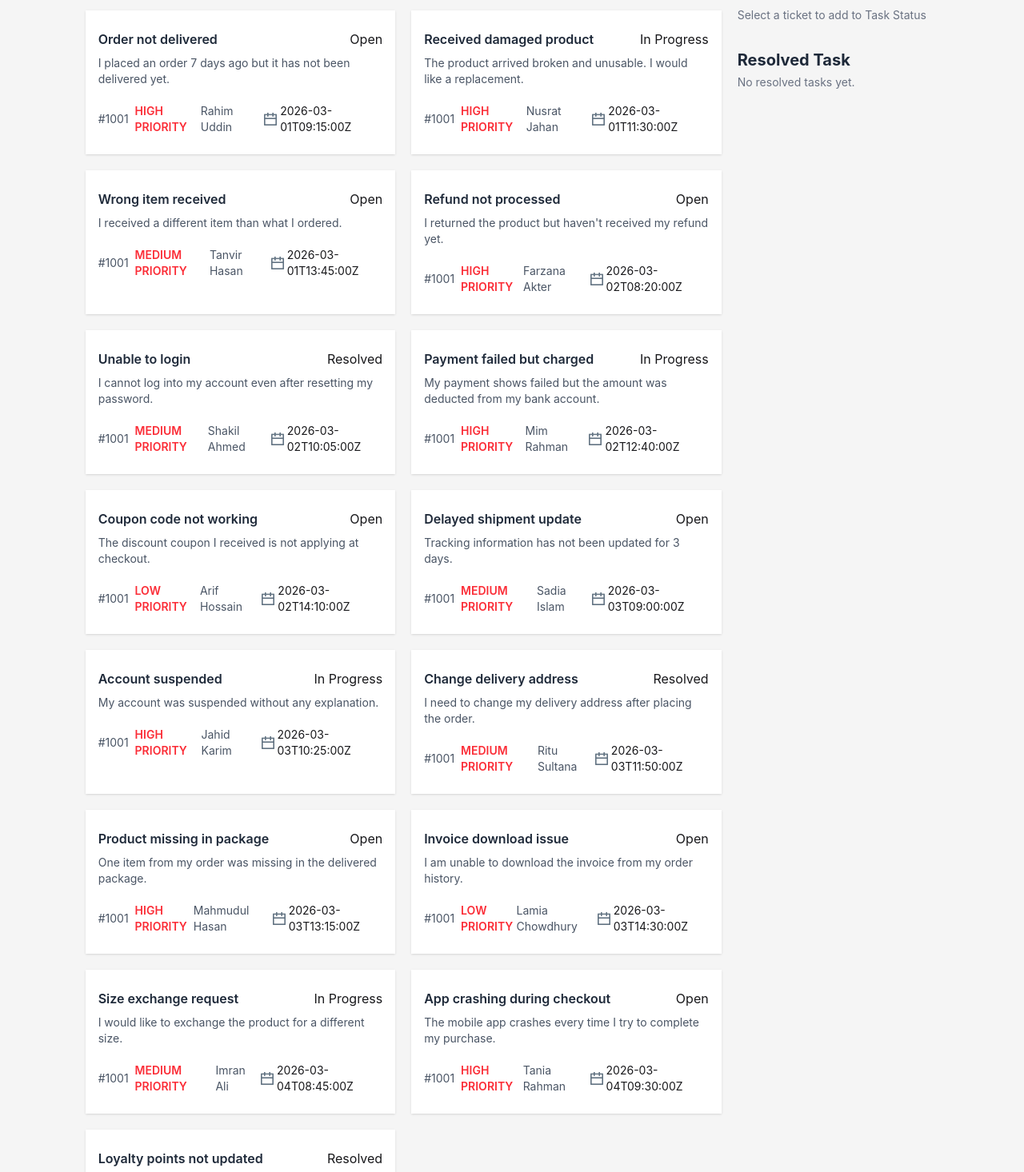
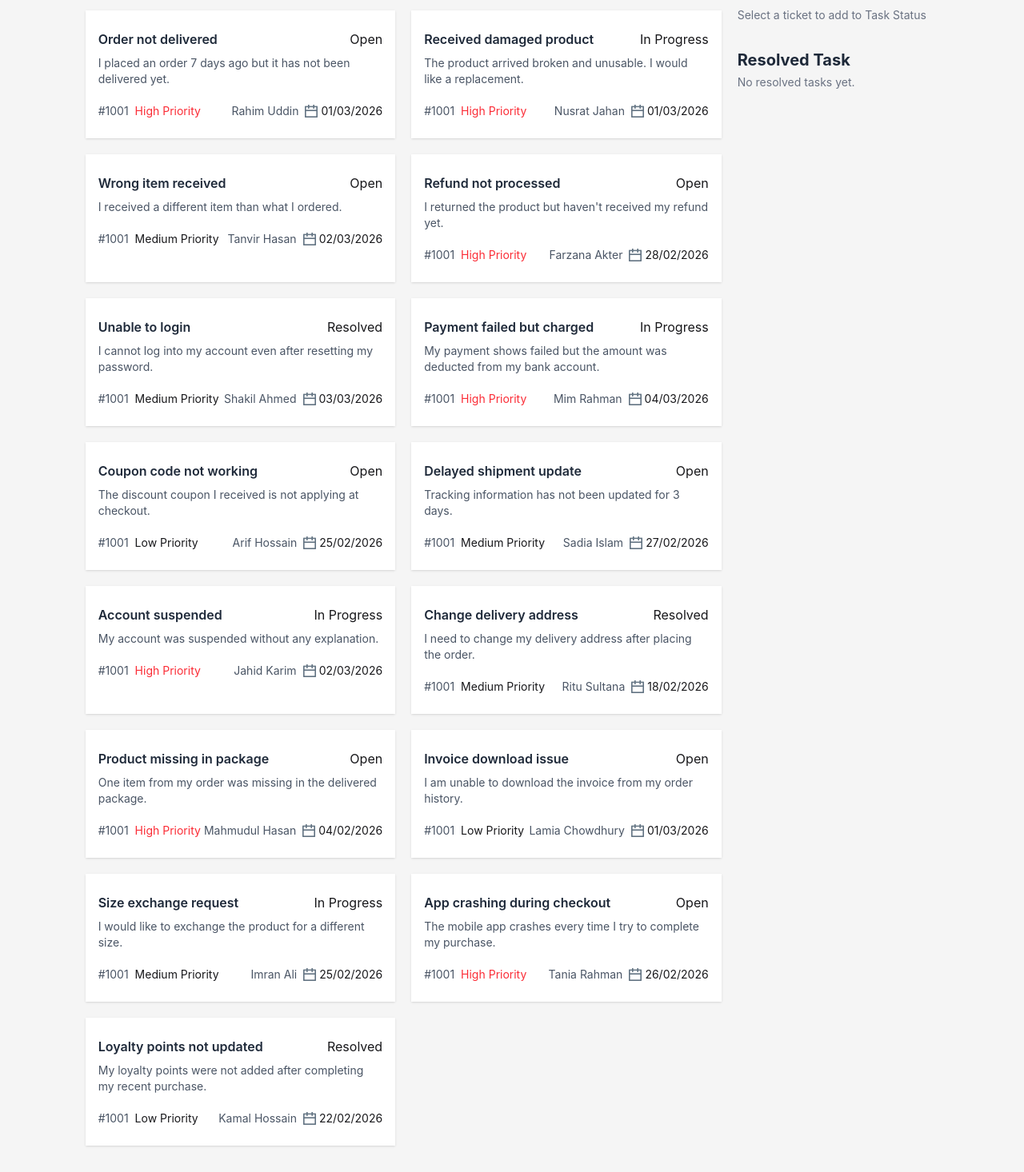
Before and after one commit to naimurcse/customer-support-zone, a React (Vite) app: page / in a window 1280 px wide. Shown: the part 504-1970 px from the top of the page at 80% size. Built offline with nearby package versions, Linux system fonts and the light colour scheme.

Commit message:
Updated date of ticket JSON data

```diff
--- a/public/ticketsInJSON.json
+++ b/public/ticketsInJSON.json
@@ -6,7 +6,7 @@
     "customer": "Rahim Uddin",
     "priority": "High",
     "status": "Open",
-    "createdAt": "2026-03-01T09:15:00Z"
+    "createdAt": "01/03/2026"
   },
   {
     "id": 2,
@@ -15,7 +15,7 @@
     "customer": "Nusrat Jahan",
     "priority": "High",
     "status": "In Progress",
-    "createdAt": "2026-03-01T11:30:00Z"
+    "createdAt": "01/03/2026"
   },
   {
     "id": 3,
@@ -24,7 +24,7 @@
     "customer": "Tanvir Hasan",
     "priority": "Medium",
     "status": "Open",
-    "createdAt": "2026-03-01T13:45:00Z"
+    "createdAt": "02/03/2026"
   },
   {
     "id": 4,
@@ -33,7 +33,7 @@
     "customer": "Farzana Akter",
     "priority": "High",
     "status": "Open",
-    "createdAt": "2026-03-02T08:20:00Z"
+    "createdAt": "28/02/2026"
   },
   {
     "id": 5,
@@ -42,7 +42,7 @@
     "customer": "Shakil Ahmed",
     "priority": "Medium",
     "status": "Resolved",
-    "createdAt": "2026-03-02T10:05:00Z"
+    "createdAt": "03/03/2026"
   },
   {
     "id": 6,
@@ -51,7 +51,7 @@
     "customer": "Mim Rahman",
     "priority": "High",
     "status": "In Progress",
-    "createdAt": "2026-03-02T12:40:00Z"
+    "createdAt": "04/03/2026"
   },
   {
     "id": 7,
@@ -60,7 +60,7 @@
     "customer": "Arif Hossain",
     "priority": "Low",
     "status": "Open",
-    "createdAt": "2026-03-02T14:10:00Z"
+    "createdAt": "25/02/2026"
   },
   {
     "id": 8,
@@ -69,7 +69,7 @@
     "customer": "Sadia Islam",
     "priority": "Medium",
     "status": "Open",
-    "createdAt": "2026-03-03T09:00:00Z"
+    "createdAt": "27/02/2026"
   },
   {
     "id": 9,
@@ -78,7 +78,7 @@
     "customer": "Jahid Karim",
     "priority": "High",
     "status": "In Progress",
-    "createdAt": "2026-03-03T10:25:00Z"
+    "createdAt": "02/03/2026"
   },
   {
     "id": 10,
@@ -87,7 +87,7 @@
     "customer": "Ritu Sultana",
     "priority": "Medium",
     "status": "Resolved",
-    "createdAt": "2026-03-03T11:50:00Z"
+    "createdAt": "18/02/2026"
   },
   {
     "id": 11,
@@ -96,7 +96,7 @@
     "customer": "Mahmudul Hasan",
     "priority": "High",
     "status": "Open",
-    "createdAt": "2026-03-03T13:15:00Z"
+    "createdAt": "04/02/2026"
   },
   {
     "id": 12,
@@ -105,7 +105,7 @@
     "customer": "Lamia Chowdhury",
     "priority": "Low",
     "status": "Open",
-    "createdAt": "2026-03-03T14:30:00Z"
+    "createdAt": "01/03/2026"
   },
   {
     "id": 13,
@@ -114,7 +114,7 @@
     "customer": "Imran Ali",
     "priority": "Medium",
     "status": "In Progress",
-    "createdAt": "2026-03-04T08:45:00Z"
+    "createdAt": "25/02/2026"
   },
   {
     "id": 14,
@@ -123,7 +123,7 @@
     "customer": "Tania Rahman",
     "priority": "High",
     "status": "Open",
-    "createdAt": "2026-03-04T09:30:00Z"
+    "createdAt": "26/02/2026"
   },
   {
     "id": 15,
@@ -132,6 +132,6 @@
     "customer": "Kamal Hossain",
     "priority": "Low",
     "status": "Resolved",
-    "createdAt": "2026-03-04T10:00:00Z"
+    "createdAt": "22/02/2026"
   }
 ]
--- a/src/Components/TicketCard/TicketCard.jsx
+++ b/src/Components/TicketCard/TicketCard.jsx
@@ -13,7 +13,10 @@ function TicketCard({ ticket }) {
         <div className="flex justify-between items-center">
           <div className="flex items-center gap-2 text-sm">
             <p className="text-gray-600">#1001</p>
-            <p className="uppercase text-red-500 font-semibold">
+            <p
+              className="uppercase font-semibold"
+              className={priority.toLowerCase() === "high" && "text-red-500"}
+            >
               {priority} Priority
             </p>
           </div>
```
